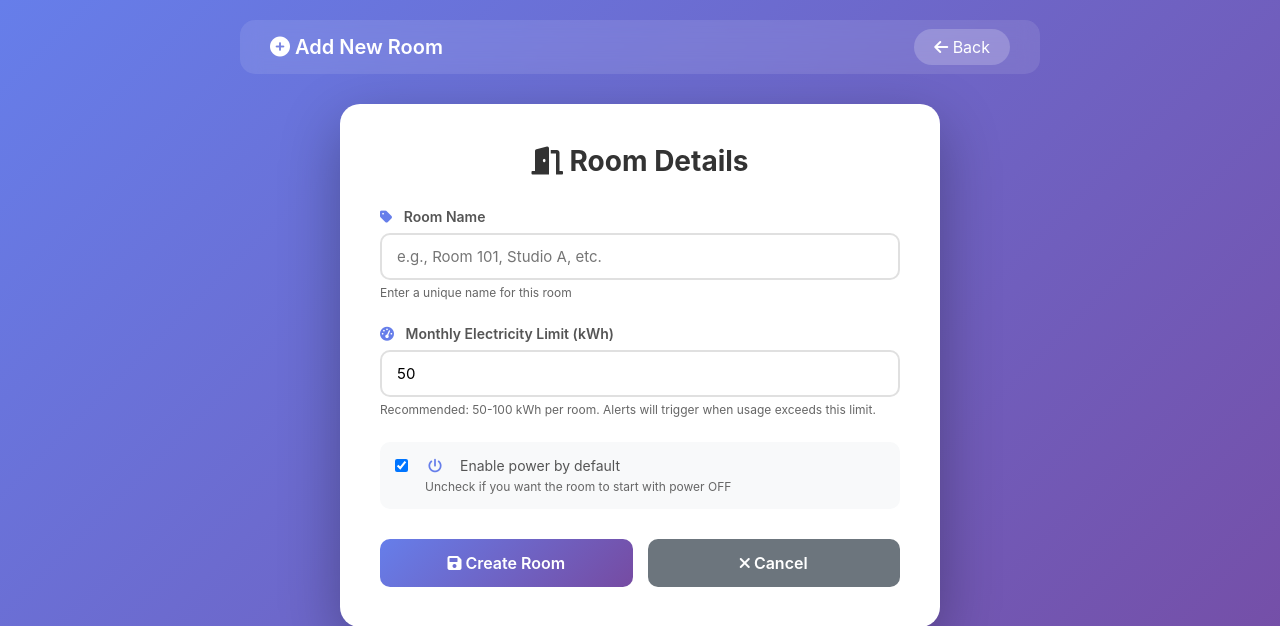
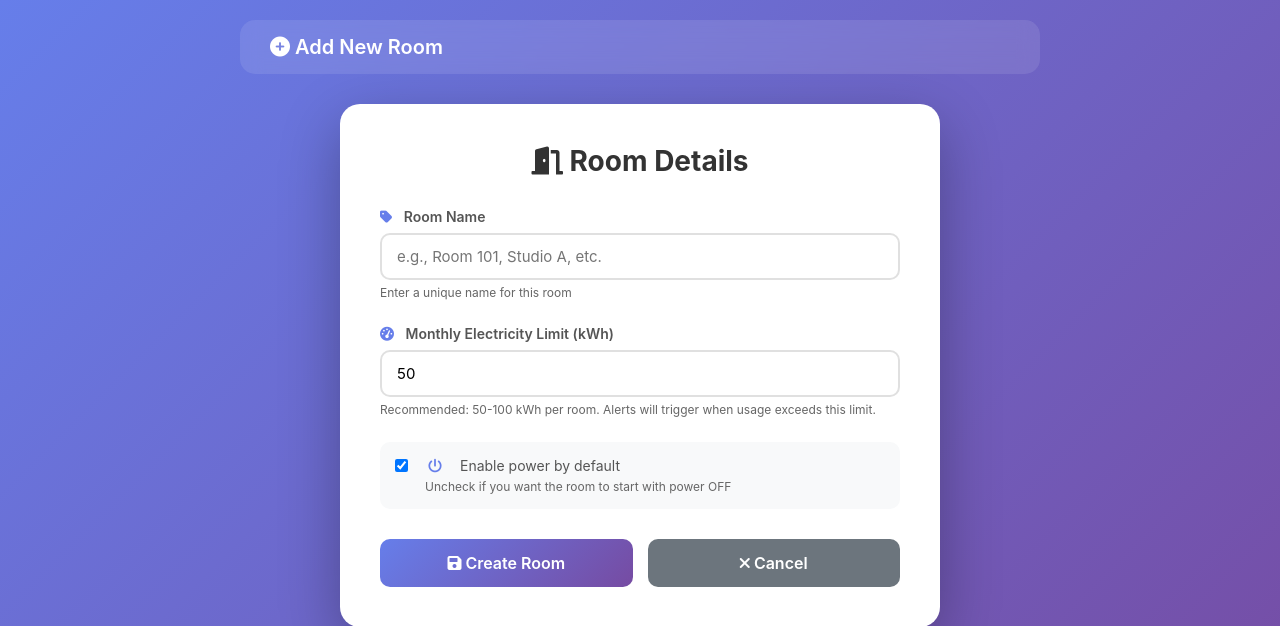
Before and after one commit to bim2001/automatic-billing, a Django app: template apartsystem/templates/system/add_room.html in a window 1280 px wide. Shown: the top 626 px of the page. Run offline with Django 5.2, Linux system fonts and the light colour scheme; the template is opened without the code that fills it, so the values that code supplies are empty.

Commit message:
redirect back

```diff
--- a/apartsystem/templates/system/add_room.html
+++ b/apartsystem/templates/system/add_room.html
@@ -170,11 +170,6 @@
 
     <div class="navbar">
         <div style="font-size: 20px; font-weight: 600;"><i class="fas fa-plus-circle"></i> Add New Room</div>
-        <div>
-            <a href="{% url 'dashboard' %}" style="color: white; text-decoration: none; background: rgba(255,255,255,0.2); padding: 8px 20px; border-radius: 20px;">
-                <i class="fas fa-arrow-left"></i> Back
-            </a>
-        </div>
     </div>
 
     <div class="container">
@@ -209,7 +204,7 @@
                     <button type="submit" class="btn btn-primary">
                         <i class="fas fa-save"></i> Create Room
                     </button>
-                    <a href="{% url 'dashboard' %}" class="btn btn-secondary">
+                    <a href="/rooms/" class="btn btn-secondary">
                         <i class="fas fa-times"></i> Cancel
                     </a>
                 </div>
```
